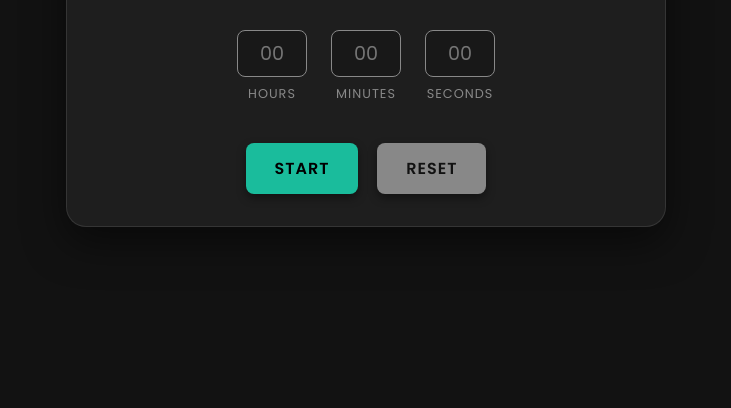
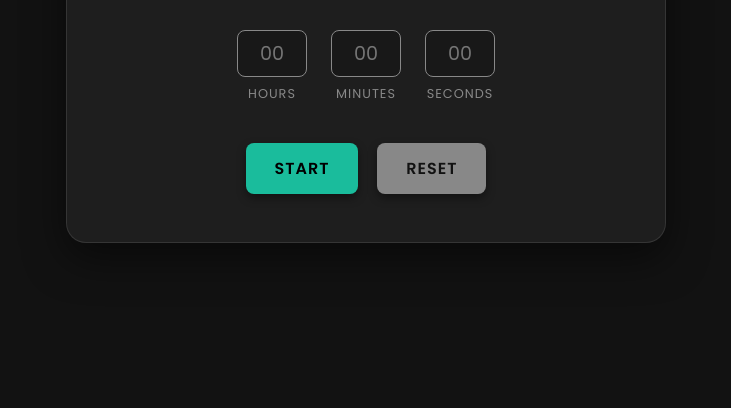
Before and after one commit to pakteguhcom/timer.pakteguh.com, a plain HTML site: page index.html in a window 1280 px wide. Shown: the part 392-800 px from the top of the page, without its empty margins (274-1005 px from the left). Drawn offline with Linux system fonts and the light colour scheme.

Commit message:
Update style.css

```diff
--- a/style.css
+++ b/style.css
@@ -32,7 +32,7 @@ body {
 /* --- Kontainer Utama --- */
 .timer-container {
     background-color: var(--container-color);
-    padding: 2rem 3rem;
+    padding: 3rem 4rem;
     border-radius: 20px;
     box-shadow: 0 15px 40px rgba(0, 0, 0, 0.5);
     text-align: center;
```
